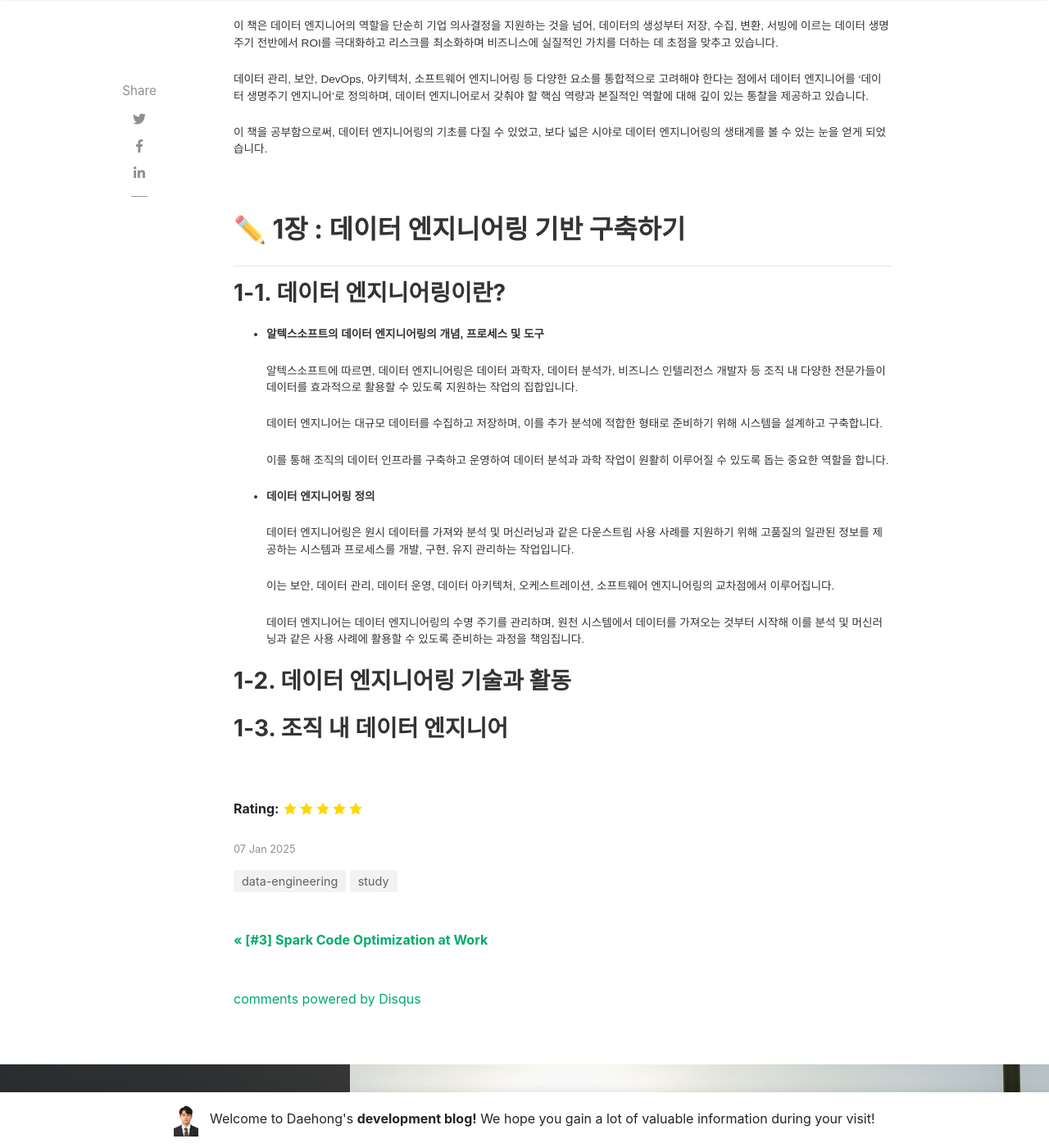
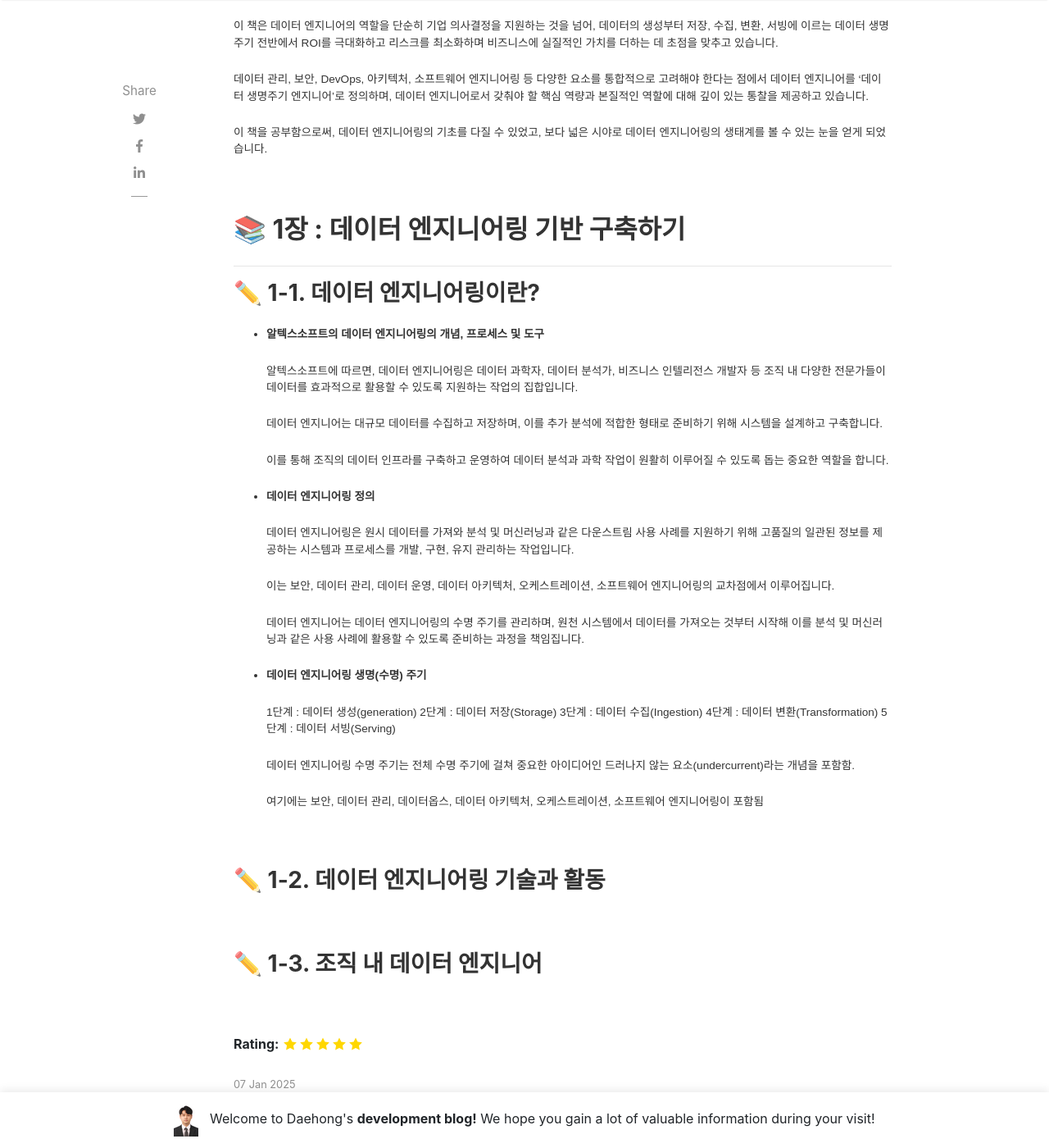
Before and after one commit to JeonDaehong/JeonDaehong.github.io, a Jekyll site: the page built from _posts/2025-01-07-robust-data-engineering.md, in a window 1280 px wide and 1400 px high, scrolled down 1015 px. Shown: the whole window at 82% size. Built offline with Jekyll 4.4.1, drawn with Linux system fonts in a browser that asks for light colours; nearby versions of some CDN libraries; comment, search, counter and statistics services are not loaded.

Commit message:
Study Robust Data Engineering Book

```diff
--- a/_posts/2025-01-07-robust-data-engineering.md
+++ b/_posts/2025-01-07-robust-data-engineering.md
@@ -16,10 +16,10 @@ rating: 5
 
 <br>
 
-## ✏️ 1장 : 데이터 엔지니어링 기반 구축하기
+## 📚 1장 : 데이터 엔지니어링 기반 구축하기 ️
 ---
 
-### 1-1. 데이터 엔지니어링이란?
+### ✏️ 1-1. 데이터 엔지니어링이란?
 
 - **알텍스소프트의 데이터 엔지니어링의 개념, 프로세스 및 도구**
 
@@ -39,8 +39,24 @@ rating: 5
 	데이터 엔지니어는 데이터 엔지니어링의 수명 주기를 관리하며, 원천 시스템에서 데이터를 가져오는 것부터 시작해 이를 분석 및 머신러닝과 같은 사용 사례에 활용할 수 있도록 준비하는 과정을 책임집니다.
 
 
-### 1-2. 데이터 엔지니어링 기술과 활동
+- **데이터 엔지니어링 생명(수명) 주기**
 
-### 1-3. 조직 내 데이터 엔지니어
+	1단계 : 데이터 생성(generation)
+	2단계 : 데이터 저장(Storage)
+	3단계 : 데이터 수집(Ingestion)
+	4단계 : 데이터 변환(Transformation)
+	5단계 : 데이터 서빙(Serving)
+
+	데이터 엔지니어링 수명 주기는 전체 수명 주기에 걸쳐 중요한 아이디어인 드러나지 않는 요소(undercurrent)라는 개념을 포함함.
+
+	여기에는 보안, 데이터 관리, 데이터옵스, 데이터 아키텍처, 오케스트레이션, 소프트웨어 엔지니어링이 포함됨
 
 <br>
+
+### ✏️ 1-2. 데이터 엔지니어링 기술과 활동
+
+<br>
+
+### ✏️ 1-3. 조직 내 데이터 엔지니어
+
+<br>
```
